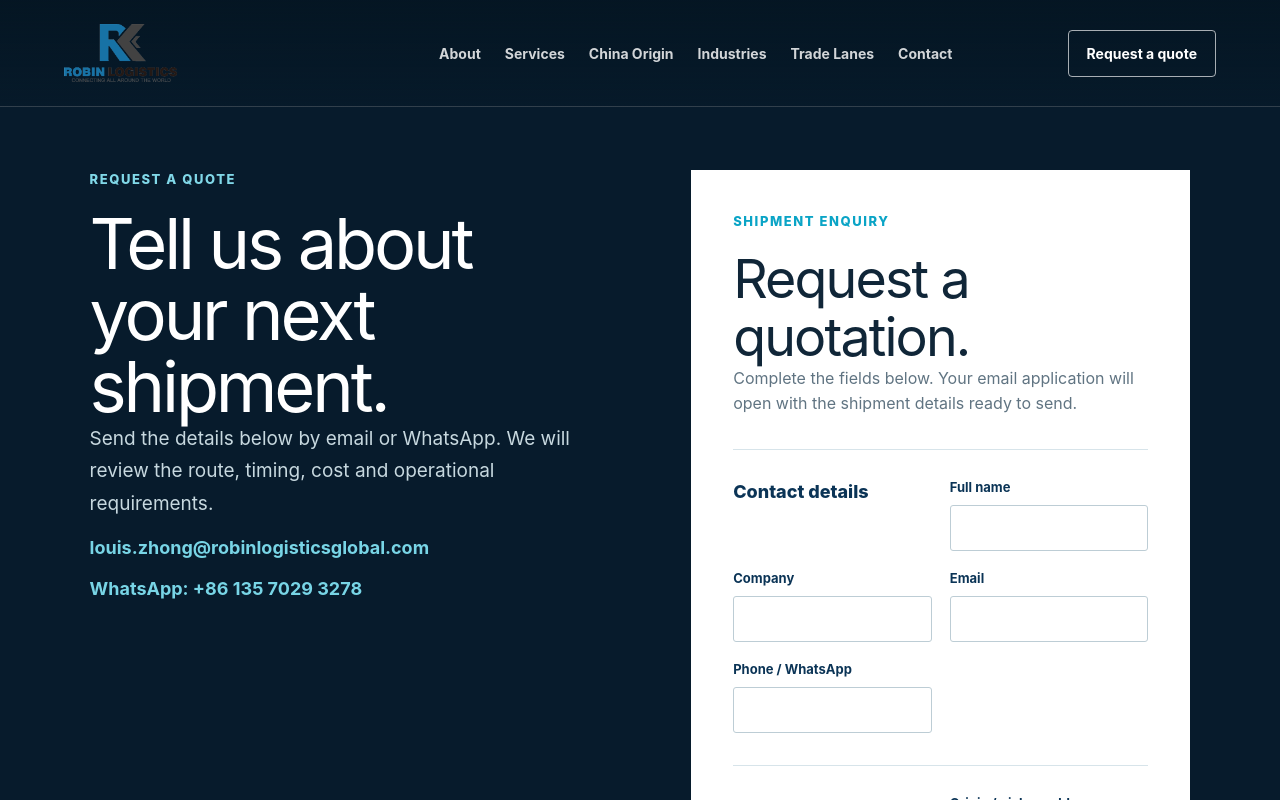
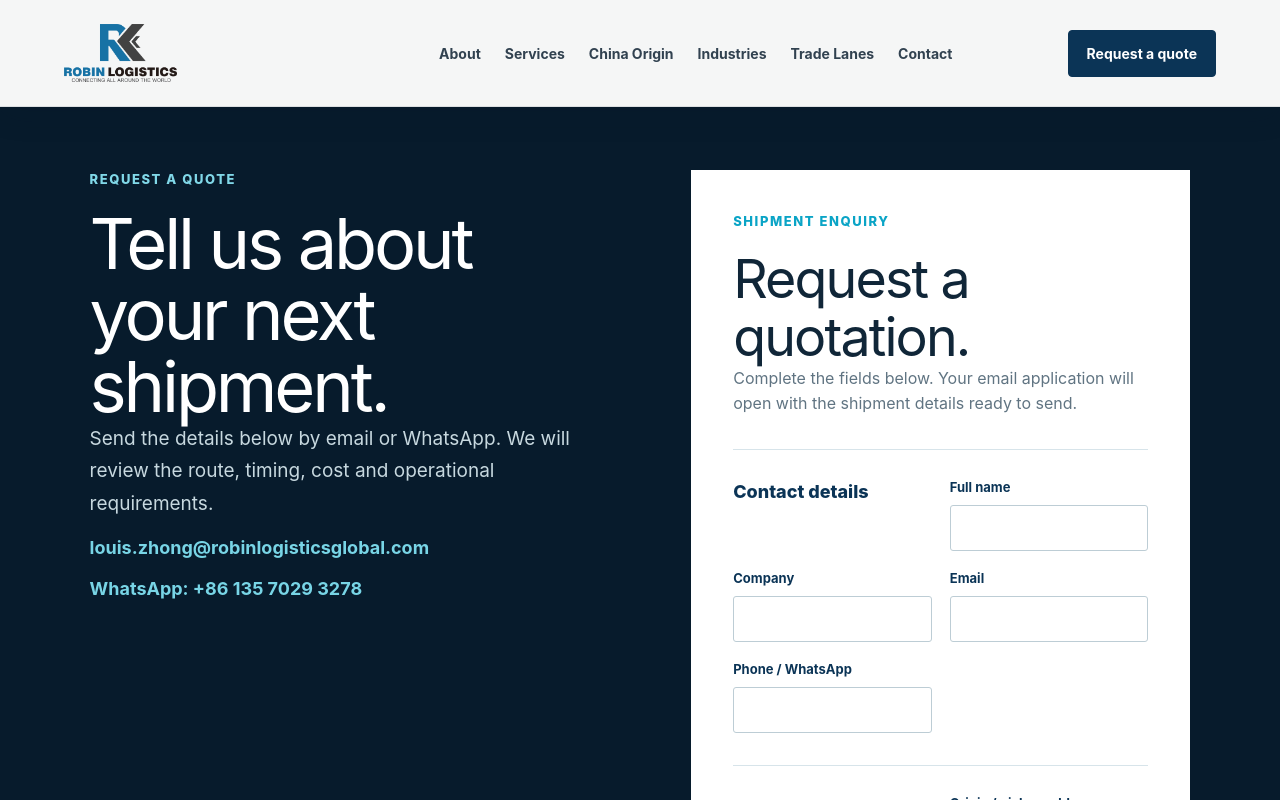
Before and after one commit to lxd1327790/robin, a Next.js app: page /contact in a window 1280 px wide. Shown: the top 800 px of the page. Built offline with nearby package versions, Linux system fonts and the light colour scheme.

Commit message:
Improve header contrast for brand logo

```diff
--- a/app/globals.css
+++ b/app/globals.css
@@ -36,16 +36,22 @@ main { overflow: hidden; }
   align-items: center;
   gap: 32px;
   padding: 24px clamp(28px, 5vw, 76px);
-  color: white;
-  border-bottom: 1px solid rgba(255,255,255,.18);
+  color: var(--navy);
+  background: rgba(255,255,255,.96);
+  border-bottom: 1px solid rgba(7,27,44,.1);
+  box-shadow: 0 8px 28px rgba(7,27,44,.12);
+  backdrop-filter: blur(12px);
 }
+.brand { display: inline-flex; align-items: center; }
 .brand img { width: 190px; height: 58px; object-fit: contain; object-position: left center; }
 nav { display: flex; justify-content: center; gap: 34px; font-size: 14px; font-weight: 650; }
 nav a { opacity: .82; transition: opacity .2s ease; }
 nav a:hover { opacity: 1; }
 .header-cta {
   padding: 12px 18px;
-  border: 1px solid rgba(255,255,255,.65);
+  border: 1px solid var(--blue);
+  background: var(--blue);
+  color: white;
   border-radius: 4px;
   font-size: 14px;
   font-weight: 700;
@@ -223,7 +229,7 @@ footer a, footer p { display: block; margin: 0 0 8px; line-height: 1.6; }
 .copyright { position: absolute; left: clamp(28px, 7vw, 108px); bottom: 30px; color: #718792; font-size: 13px; }
 
 .inner-header {
-  background: linear-gradient(180deg, rgba(4,21,34,.92), rgba(4,21,34,.25));
+  background: rgba(255,255,255,.96);
 }
 .inner-header nav { gap: 24px; }
 .page-hero {
```
